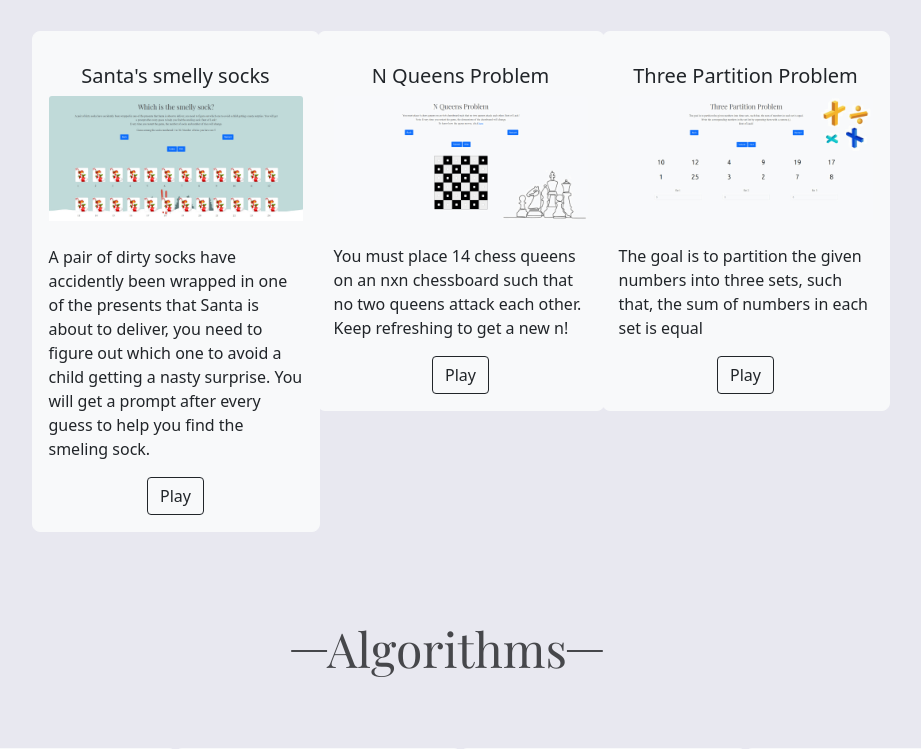
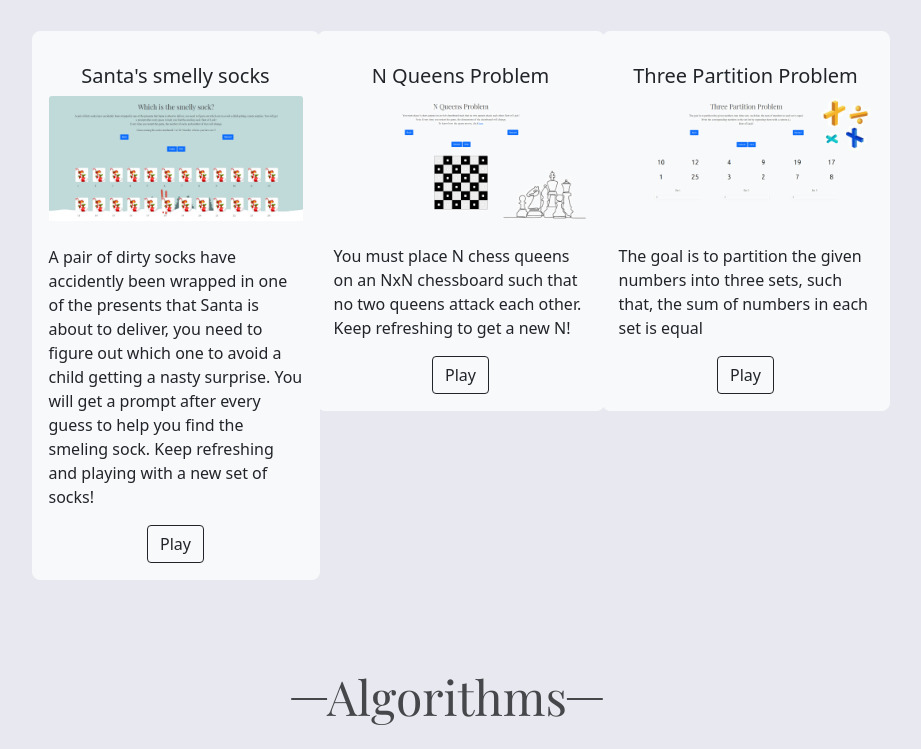
Before and after one commit to esh04/AAD-project, a Flask app: page / in a window 1280 px wide. Shown: the part 969-1718 px from the top of the page, without its empty margins (193-1114 px from the left). Run offline with Flask 2, Linux system fonts and the light colour scheme; parts of the project's set-up code (start-up, migrations or seed data) failed here and were passed over; some web fonts are replaced.

Commit message:
fixed typo

```diff
--- a/templates/index.html
+++ b/templates/index.html
@@ -22,7 +22,7 @@
                             <img src="../static/css/pictures/socks.jpeg" class="card-img-top " alt="picture">
                             <p class="card-text ">
                                 </br>A pair of dirty socks have accidently been wrapped in one of the presents that Santa is about to deliver, you need to figure out which one to avoid a child getting a nasty surprise. You will get a prompt after every guess
-                                to help you find the smeling sock.</p>
+                                to help you find the smeling sock. Keep refreshing and playing with a new set of socks!</p>
                             <a href="/divide-and-conquer" target="_blank " class="btn btn-light btn-outline-dark ">Play</a>
 
                         </div>
@@ -35,7 +35,7 @@
                             <h5 class="card-title ">N Queens Problem</h5>
                             <img src="../static/css/pictures/nqueens.jpeg" class="card-img-top " alt="picture">
                             <p class="card-text ">
-                                </br>You must place 14 chess queens on an nxn chessboard such that no two queens attack each other. Keep refreshing to get a new n!</p>
+                                </br>You must place N chess queens on an NxN chessboard such that no two queens attack each other. Keep refreshing to get a new N!</p>
                             <a href="/n-queens" target="_blank " class="btn btn-light btn-outline-dark ">Play</a>
 
                         </div>
```
